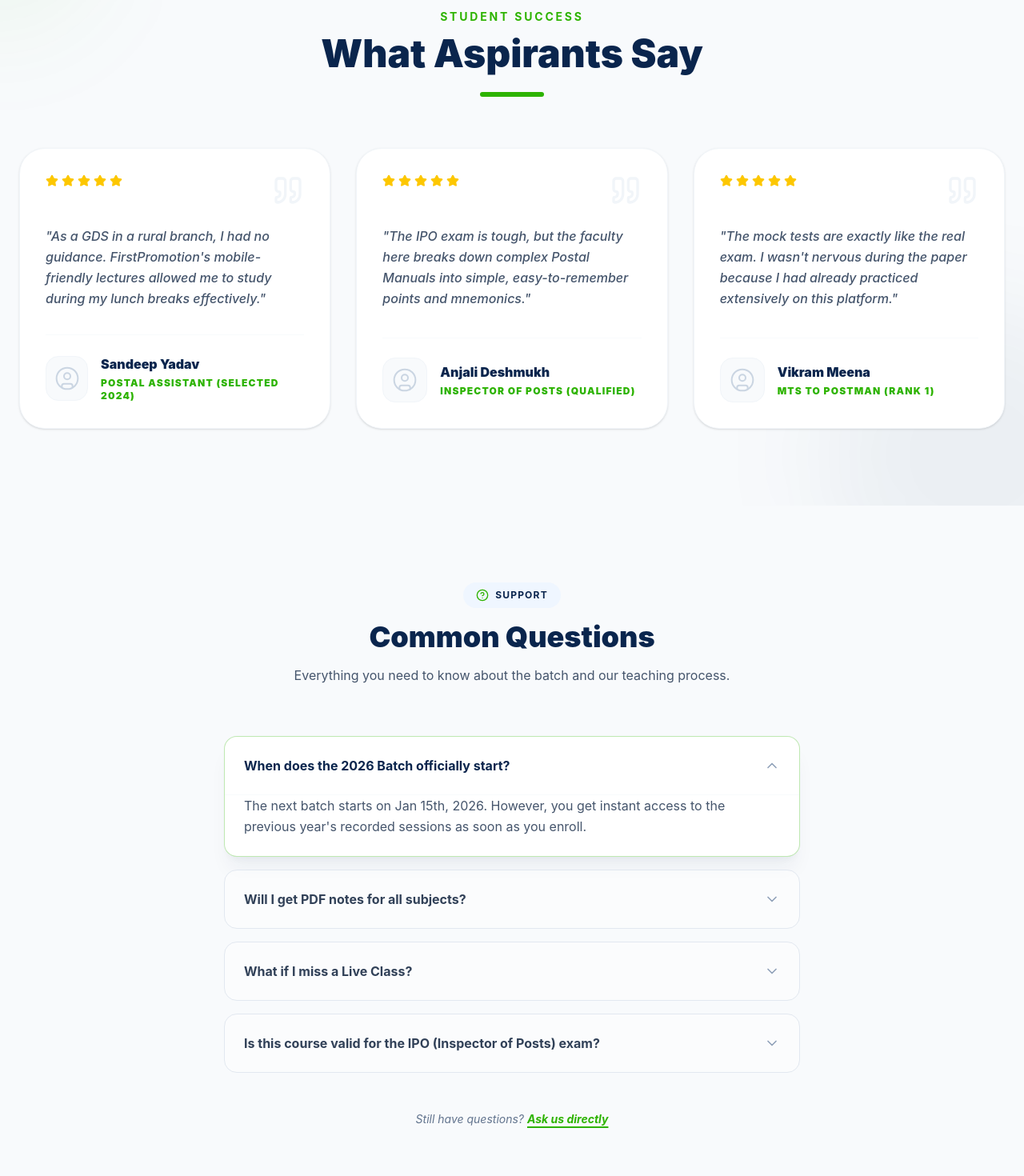
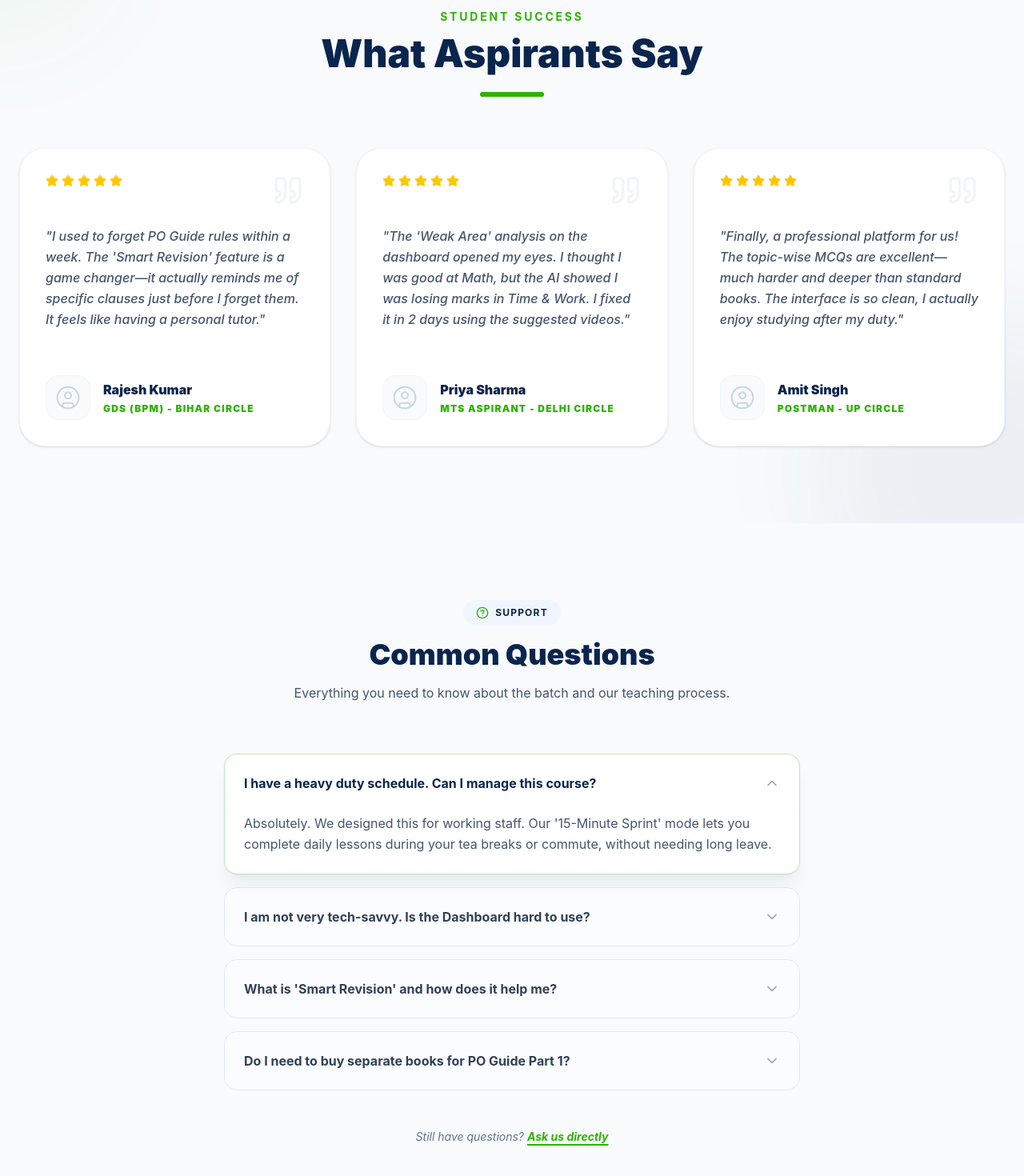
Before and after one commit to binayakbhatt/firstpromotion, a React (Vite) app in the folder FirstPromotion/: page / in a window 1280 px wide. Shown: the part 3410-4880 px from the top of the page at 80% size. Built offline with nearby package versions, Linux system fonts and the light colour scheme.

Commit message:
minor updates

```diff
--- a/FirstPromotion/src/components/Testimonials.jsx
+++ b/FirstPromotion/src/components/Testimonials.jsx
@@ -17,26 +17,26 @@ import { Star, Quote, UserCircle } from "lucide-react";
 const TESTIMONIALS_DATA = [
   {
     id: 1,
-    name: "Sandeep Yadav",
-    role: "Postal Assistant (Selected 2024)",
+    name: "Rajesh Kumar",
+    role: "GDS (BPM) - Bihar Circle",
     quote:
-      "As a GDS in a rural branch, I had no guidance. FirstPromotion's mobile-friendly lectures allowed me to study during my lunch breaks effectively.",
+      "I used to forget PO Guide rules within a week. The 'Smart Revision' feature is a game changer—it actually reminds me of specific clauses just before I forget them. It feels like having a personal tutor.",
     rating: 5,
   },
   {
     id: 2,
-    name: "Anjali Deshmukh",
-    role: "Inspector of Posts (Qualified)",
+    name: "Priya Sharma",
+    role: "MTS Aspirant - Delhi Circle",
     quote:
-      "The IPO exam is tough, but the faculty here breaks down complex Postal Manuals into simple, easy-to-remember points and mnemonics.",
+      "The 'Weak Area' analysis on the dashboard opened my eyes. I thought I was good at Math, but the AI showed I was losing marks in Time & Work. I fixed it in 2 days using the suggested videos.",
     rating: 5,
   },
   {
     id: 3,
-    name: "Vikram Meena",
-    role: "MTS to Postman (Rank 1)",
+    name: "Amit Singh",
+    role: "Postman - UP Circle",
     quote:
-      "The mock tests are exactly like the real exam. I wasn't nervous during the paper because I had already practiced extensively on this platform.",
+      "Finally, a professional platform for us! The topic-wise MCQs are excellent—much harder and deeper than standard books. The interface is so clean, I actually enjoy studying after my duty.",
     rating: 5,
   },
 ];
--- a/FirstPromotion/src/constants.js
+++ b/FirstPromotion/src/constants.js
@@ -20,26 +20,27 @@ export const APP_CONFIG = {
 
 /**
  * FAQ Data for Frequently Asked Questions section
+ * Focused on: Time Management, Tech Simplicity, and Smart Features.
  */
 export const FAQ_DATA = [
   {
-    question: "When does the 2026 Batch officially start?",
+    question: "I have a heavy duty schedule. Can I manage this course?",
     answer:
-      "The next batch starts on Jan 15th, 2026. However, you get instant access to the previous year's recorded sessions as soon as you enroll.",
+      "Absolutely. We designed this for working staff. Our '15-Minute Sprint' mode lets you complete daily lessons during your tea breaks or commute, without needing long leave.",
   },
   {
-    question: "Will I get PDF notes for all subjects?",
+    question: "I am not very tech-savvy. Is the Dashboard hard to use?",
     answer:
-      "Yes! Every lecture is accompanied by high-quality, printable PDF notes and 100+ practice MCQs based on the latest India Post pattern.",
+      "Not at all. If you can use WhatsApp, you can use FirstPromotion. The dashboard automatically shows you the 'Next Lesson' to study, so you don't have to search for anything.",
   },
   {
-    question: "What if I miss a Live Class?",
+    question: "What is 'Smart Revision' and how does it help me?",
     answer:
-      "Don't worry! All live sessions are recorded and uploaded to your student dashboard within 2 hours. You can watch them anytime, anywhere.",
+      "It is our unique feature that tracks what you learn. It reminds you to revise specific PO Rules exactly when you are about to forget them, ensuring 100% retention for the exam.",
   },
   {
-    question: "Is this course valid for the IPO (Inspector of Posts) exam?",
+    question: "Do I need to buy separate books for PO Guide Part 1?",
     answer:
-      "This specific batch covers PA/SA and Postman/MTS. We have a separate dedicated module for the Inspector of Posts exam which includes Paper 1-4.",
+      "No books are required. You get printable PDF notes, Previous Year Questions (PYQ), and AI-generated mock tests that cover the entire Departmental syllabus in depth.",
   },
 ];
--- a/FirstPromotion/vite.config.js
+++ b/FirstPromotion/vite.config.js
@@ -4,7 +4,7 @@ import tailwindcss from "@tailwindcss/vite";
 
 export default defineConfig({
   plugins: [react(), tailwindcss()],
-  // server: {
-  //   allowedHosts: ["stages-ftp-river-laboratories.trycloudflare.com"],
-  // },
+  server: {
+    allowedHosts: true,
+  },
 });
```
Also changed, not shown: FirstPromotion/src/assets/hero-image-mobile.webp, FirstPromotion/src/assets/hero-image.webp.
